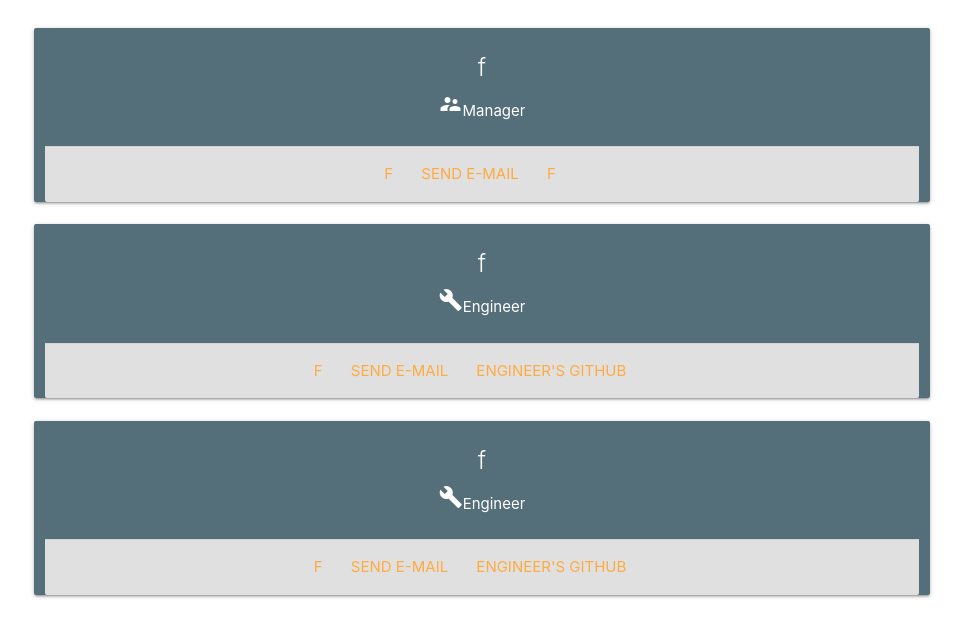
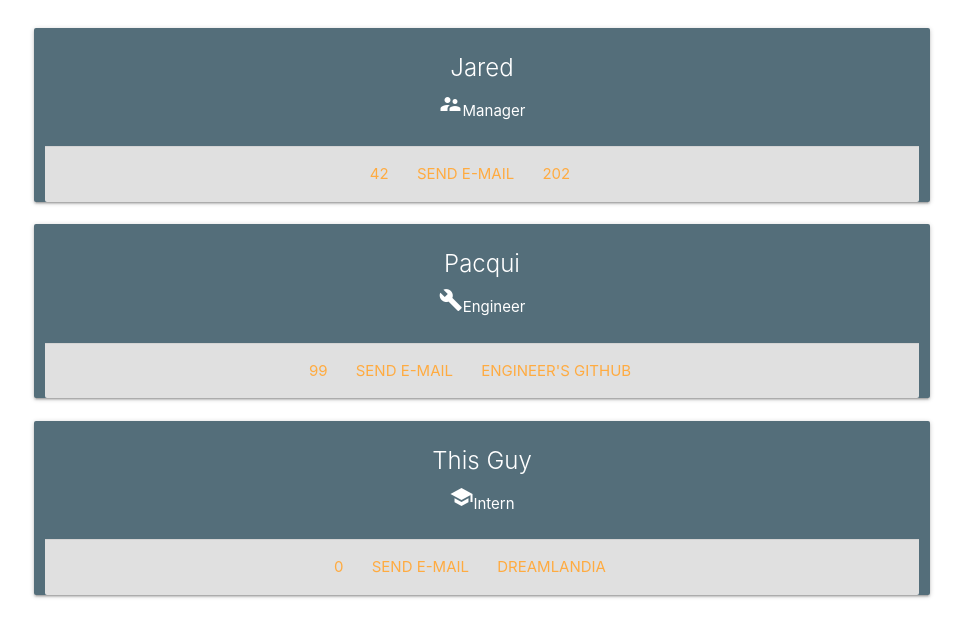
Before and after one commit to jadavis30/team-profile-generator, a website: page index.html in a window 1280 px wide. Shown: the part 116-752 px from the top of the page, without its empty margins (158-1121 px from the left). Drawn offline with nearby package versions, Linux system fonts and the light colour scheme.

```diff
--- a/index.html
+++ b/index.html
@@ -1,34 +1,34 @@
 <html><head><link href="https://fonts.googleapis.com/icon?family=Material+Icons" rel="stylesheet"/><link rel="stylesheet" href="https://cdnjs.cloudflare.com/ajax/libs/materialize/1.0.0/css/materialize.min.css"><meta name="viewport" content="width=device-width, initial-scale=1.0"/></head><body><header class="container"><h1 class="center orange accent-2 white-text">My Team</h1></header><div id="dynamic" class="container"><div class="row">
         <div class="card blue-grey darken-1 col s12">
             <div class="card-content white-text center">
-                <span class="card-title center">f</span>
+                <span class="card-title center">Jared</span>
                 <span><i class="material-icons">supervisor_account</i>Manager</span>
             </div>
             <div class="card-action grey lighten-2 center">
-                <a href="#">f</a>
-                <a href="mailto: f">Send E-mail</a>
-                <a href="#">f</a>
+                <a href="#">42</a>
+                <a href="mailto: jared.davis21@yahoo.com">Send E-mail</a>
+                <a href="#">202</a>
             </div>
         </div>
         <div class="card blue-grey darken-1 col s12">
             <div class="card-content white-text center">
-                <span class="card-title center">f</span>
+                <span class="card-title center">Pacqui</span>
                 <span><i class="material-icons">build</i>Engineer</span>
             </div>
             <div class="card-action grey lighten-2 center">
-                <a href="#">f</a>
-                <a href="mailto: f">Send E-mail</a>
-                <a href="https://github.com/f">Engineer's GitHub</a>
+                <a href="#">99</a>
+                <a href="mailto: pseudo@aol.com">Send E-mail</a>
+                <a href="https://github.com/jadavis30">Engineer's GitHub</a>
             </div>
         </div>
         <div class="card blue-grey darken-1 col s12">
             <div class="card-content white-text center">
-                <span class="card-title center">f</span>
-                <span><i class="material-icons">build</i>Engineer</span>
+                <span class="card-title center">This Guy</span>
+                <span><i class="material-icons">school</i>Intern</span>
             </div>
             <div class="card-action grey lighten-2 center">
-                <a href="#">f</a>
-                <a href="mailto: f">Send E-mail</a>
-                <a href="https://github.com/f">Engineer's GitHub</a>
+                <a href="#">0</a>
+                <a href="mailto: hopesanddreams99@aim.com">Send E-mail</a>
+                <a href="#">Dreamlandia</a>
             </div>
         </div></div><script src="https://cdnjs.cloudflare.com/ajax/libs/materialize/1.0.0/js/materialize.min.js"></script></body><html>
```
Also changed, not shown: README.md.
